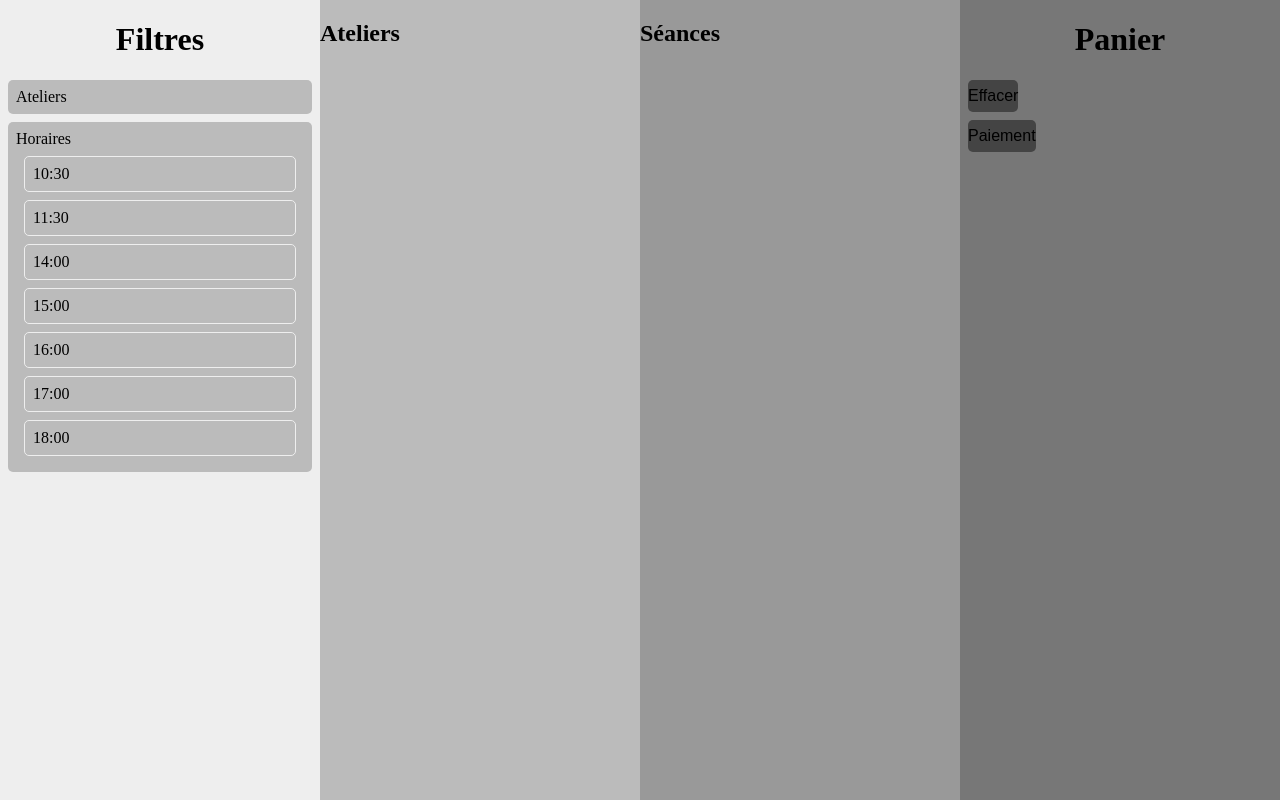
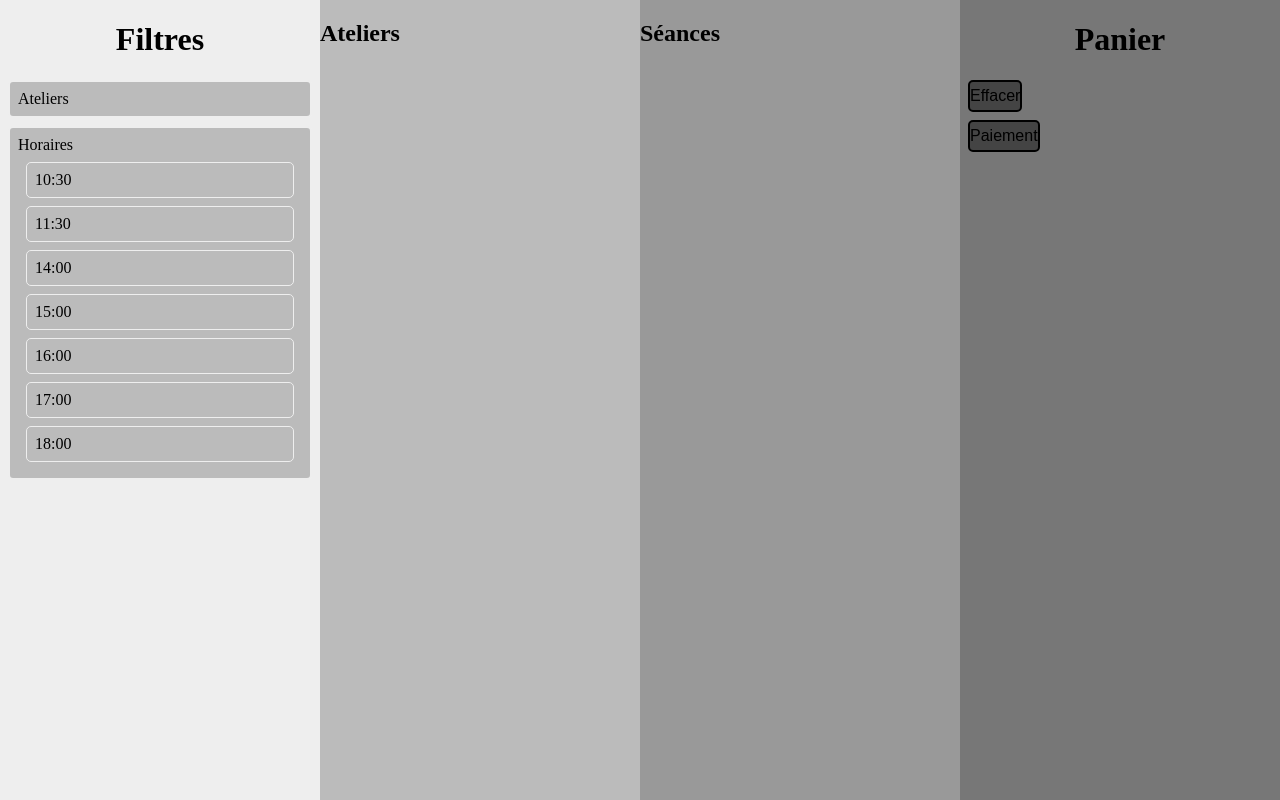
Before and after one commit to Dorsug/tickets, a Flask app: page / in a window 1280 px wide. Run offline with Flask 2, Linux system fonts and the light colour scheme.

Commit message:
Ajout d'une bordure plus visible lors de la séléction

```diff
--- a/assets/css/styles.css
+++ b/assets/css/styles.css
@@ -57,16 +57,40 @@ h1 {
 
 .bulle {
     display: block;
-    border: 0;
     border-radius: 5px;
     margin: 0.5em;
     padding: 0.5em;
     cursor: pointer;
+    border: 2px solid;
 }
 
 .selected {
     border-radius: 5px 0 0 5px;
     margin-right: 0;
+    border-right: 0;
+    border-left: 2px solid;
+    border-top: 2px solid;
+    border-bottom: 2px solid;
+}
+
+/* Border colors */
+
+#pane1 * {
+    border-color: #eee;
+}
+
+#pane2 * {
+    border-color: #bbb;
+}
+
+#pane3 * {
+    border-color: #999;
+}
+
+#pane1 .selected,
+#pane2 .selected,
+#pane3 .selected {
+    border-color: black;
 }
 
 /* Colors */
```
